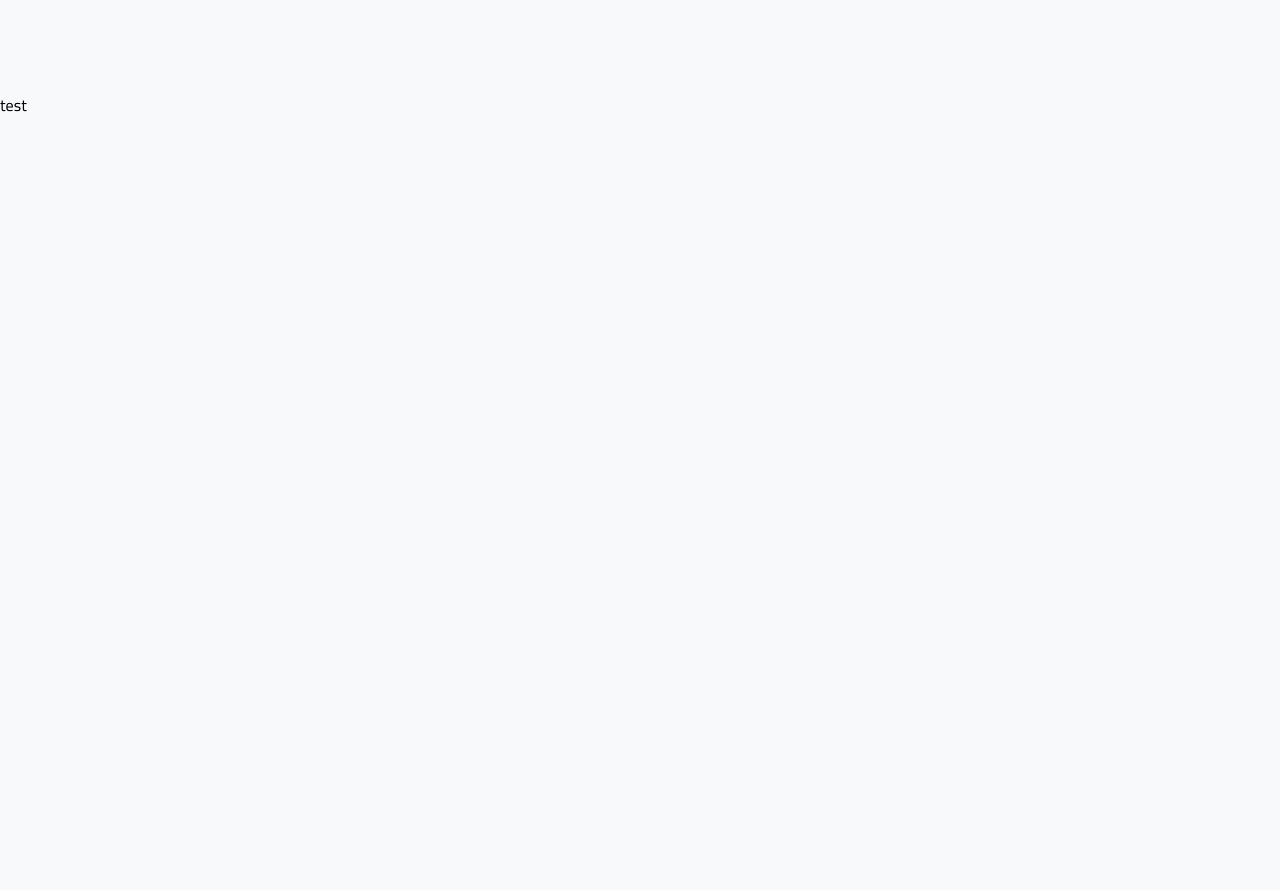
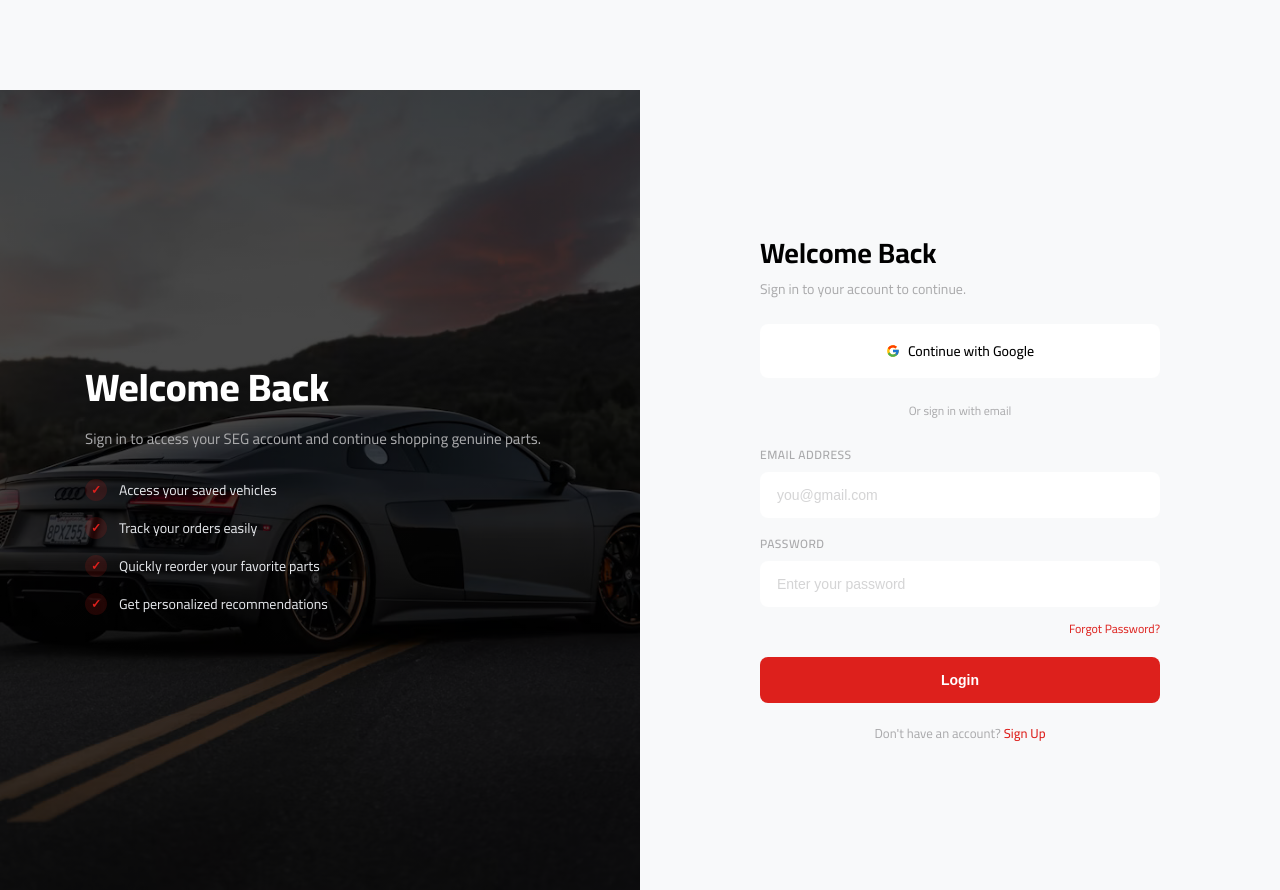
Before and after one commit to niazy00rot/SEG, a Next.js app in the folder frontend/: page /en/login in a window 1280 px wide. Before the commit the page ends 800 px from the top, so only its background shows below. Built offline with nearby package versions, Linux system fonts and the light colour scheme; no server answers.

Commit message:
finish login

```diff
--- a/frontend/src/app/[locale]/(auth)/auth.scss
+++ b/frontend/src/app/[locale]/(auth)/auth.scss
@@ -370,6 +370,22 @@
           }
         }
 
+        .forgot-password {
+          display: flex;
+          justify-content: flex-end;
+          margin-top: -0.2rem;
+
+          a {
+            color: var(--main-color);
+            font-size: 12px;
+            text-decoration: none;
+
+            &:hover {
+              text-decoration: underline;
+            }
+          }
+        }
+
         button[type="submit"] {
           width: 100%;
           min-height: 46px;
--- a/frontend/src/app/[locale]/(auth)/login/page.tsx
+++ b/frontend/src/app/[locale]/(auth)/login/page.tsx
@@ -1,22 +1,187 @@
-'use client'
-import {useTranslations} from "next-intl";
+"use client";
+
+import { FormEvent, useState } from "react";
+import { useTranslations } from "next-intl";
 import { FcGoogle } from "react-icons/fc";
-
-import Link from 'next/link';
-import '../auth.scss';
+import Link from "next/link";
+import "../auth.scss";
 
 export default function LoginPage() {
   const t = useTranslations("auth.login");
+
+  const [formData, setFormData] = useState({
+    email: "",
+    password: "",
+  });
+
+  const [errors, setErrors] = useState({
+    email: "",
+    password: "",
+  });
+
+  const handleChange = (e: React.ChangeEvent<HTMLInputElement>) => {
+    const { name, value } = e.target;
+
+    setFormData((prev) => ({
+      ...prev,
+      [name]: value,
+    }));
+
+    setErrors((prev) => ({
+      ...prev,
+      [name]: "",
+    }));
+  };
+
+  async function handleSubmit(e: FormEvent<HTMLFormElement>) {
+    e.preventDefault();
+
+    const newErrors = {
+      email: "",
+      password: "",
+    };
+
+    let isValid = true;
+
+    const emailRegex = /^[^\s@]+@(gmail\.com|outlook\.com)$/i;
+
+    if (!formData.email.trim()) {
+      newErrors.email = t("email.errorRequired");
+      isValid = false;
+    } else if (!emailRegex.test(formData.email)) {
+      newErrors.email = t("email.errorInvalid");
+      isValid = false;
+    }
+
+    if (!formData.password) {
+      newErrors.password = t("password.errorRequired");
+      isValid = false;
+    }
+
+    setErrors(newErrors);
+
+    if (!isValid) return;
+
+    const data = {
+      email: formData.email,
+      password: formData.password,
+    };
+
+    try {
+      const response = await fetch(
+        `${process.env.NEXT_PUBLIC_API_URL}/login`,
+        {
+          method: "POST",
+          headers: {
+            "Content-Type": "application/json",
+          },
+          body: JSON.stringify(data),
+        }
+      );
+
+      const result = await response.json();
+
+      console.log(result);
+    } catch (error) {
+      console.error("Login error:", error);
+    }
+  }
+
   return (
-    <>
-      <section className="authentication">
-        <div className="background">
-test
+    <section className="signup">
+      <div className="left">
+        <div className="container">
+          <h1>{t("title")}</h1>
+
+          <p>{t("paragraph")}</p>
+
+          <ul>
+            <li>{t("ul.li1")}</li>
+            <li>{t("ul.li2")}</li>
+            <li>{t("ul.li3")}</li>
+            <li>{t("ul.li4")}</li>
+          </ul>
         </div>
+      </div>
+
+      <div className="right">
         <div className="container">
-          <div className="form"></div>
+          <h1>{t("heading")}</h1>
+
+          <p>{t("description")}</p>
+
+          <a
+            href={`${process.env.NEXT_PUBLIC_API_URL}/auth/google`}
+            className="google"
+          >
+            <FcGoogle />
+            {t("google")}
+          </a>
+
+          <div className="email">{t("orEmail")}</div>
+
+          <form onSubmit={handleSubmit} noValidate>
+            <div className="input-group">
+              <label htmlFor="email">
+                {t("email.label")}
+              </label>
+
+              <input
+                type="email"
+                id="email"
+                name="email"
+                placeholder={t("email.placeholder")}
+                value={formData.email}
+                onChange={handleChange}
+              />
+
+              {errors.email && (
+                <span className="error-msg">
+                  {errors.email}
+                </span>
+              )}
+            </div>
+
+            <div className="input-group">
+              <label htmlFor="password">
+                {t("password.label")}
+              </label>
+
+              <input
+                type="password"
+                id="password"
+                name="password"
+                placeholder={t("password.placeholder")}
+                value={formData.password}
+                onChange={handleChange}
+              />
+
+              {errors.password && (
+                <span className="error-msg">
+                  {errors.password}
+                </span>
+              )}
+            </div>
+
+            <div className="forgot-password">
+              <Link href="/forgot-password">
+                {t("forgotPassword")}
+              </Link>
+            </div>
+
+            <button type="submit">
+              {t("submit")}
+            </button>
+          </form>
+
+          <p>
+            {t("signupPrompt")}{" "}
+            <Link href="/signup">
+              {t("signup")}
+            </Link>
+          </p>
         </div>
-      </section>
-    </>
+      </div>
+    </section>
   );
 }
--- a/frontend/src/messages/ar/auth.json
+++ b/frontend/src/messages/ar/auth.json
@@ -1,15 +1,57 @@
 {
-  "login": {
-    "hello": "مرحباً بك مجدداً، سجل دخولك لمتابعة طلباتك",
-    "google": "المتابعة باستخدام Google",
-    "gmail": "أو الدخول باستخدام Gmail",
-    "email": "البريد الإلكتروني",
-    "password": "كلمة المرور",
+  "login": {},
+  "signup": {
+    "title": "انضم إلى أكثر من 80,000 سائق يثقون في SEG.",
+    "highlight": "سائق",
+    "heading": "أنشئ حسابك في SEG",
+    "description": "ابدأ في شراء قطع الغيار الأصلية خلال دقائق.",
+    "google": "التسجيل باستخدام Google",
+    "orEmail": "أو التسجيل باستخدام البريد الإلكتروني",
+    "name": {
+      "label": "الاسم",
+      "placeholder": "أحمد محمد",
+      "error": "الاسم مطلوب."
+    },
+    "email": {
+      "label": "البريد الإلكتروني",
+      "placeholder": "you@gmail.com",
+      "errorRequired": "البريد الإلكتروني مطلوب.",
+      "errorInvalid": "يرجى استخدام بريد إلكتروني صالح ينتهي بـ @gmail.com أو @outlook.com."
+    },
+    "phone": {
+      "label": "رقم الهاتف",
+      "placeholder": "+20 123 456 7890",
+      "errorRequired": "رقم الهاتف مطلوب.",
+      "errorInvalid": "يرجى إدخال رقم هاتف صالح."
+    },
+    "password": {
+      "label": "كلمة المرور",
+      "placeholder": "8 أحرف على الأقل",
+      "errorRequired": "كلمة المرور مطلوبة.",
+      "errorMinLength": "يجب أن تتكون كلمة المرور من 8 أحرف على الأقل."
+    },
+    "confirmPassword": {
+      "label": "تأكيد كلمة المرور",
+      "placeholder": "أعد إدخال كلمة المرور",
+      "errorRequired": "تأكيد كلمة المرور مطلوب.",
+      "errorMismatch": "كلمتا المرور غير متطابقتين!"
+    },
+    "terms": {
+      "text": "أوافق على",
+      "terms": "شروط الخدمة",
+      "and": "و",
+      "privacy": "سياسة الخصوصية",
+      "error": "يجب الموافقة على شروط الخدمة وسياسة الخصوصية."
+    },
+    "submit": "إنشاء الحساب",
+    "loginPrompt": "لديك حساب بالفعل؟",
     "login": "تسجيل الدخول",
-    "forgot": "نسيت كلمة المرور?",
-    "dontHave": "ليس لديك حساب؟",
-    "signup": "إنشاء حساب"
-  },
-  "signup": {
+    "paragraph": "أنشئ حسابك لحفظ سياراتك وتتبع طلباتك والاستفادة من أسعار الأعضاء الحصرية.",
+    "ul": {
+      "li1": "احفظ عدة سيارات واحصل على تنبيهات توافق القطع",
+      "li2": "خصومات حصرية للأعضاء على أفضل العلامات التجارية",
+      "li3": "سجل الطلبات وإعادة الطلب بنقرة واحدة",
+      "li4": "دعم عملاء ذو أولوية"
+    }
   }
 }
--- a/frontend/src/messages/en/auth.json
+++ b/frontend/src/messages/en/auth.json
@@ -1,8 +1,79 @@
 {
-  "login": {
+    "login": {
+    "title": "Welcome Back",
+    "paragraph": "Sign in to access your SEG account and continue shopping genuine parts.",
+    "heading": "Welcome Back",
+    "description": "Sign in to your account to continue.",
+    "google": "Continue with Google",
+    "orEmail": "Or sign in with email",
+    "email": {
+      "label": "Email Address",
+      "placeholder": "you@gmail.com",
+      "errorRequired": "Email address is required.",
+      "errorInvalid": "Please use a valid email ending with @gmail.com or @outlook.com."
+    },
+    "password": {
+      "label": "Password",
+      "placeholder": "Enter your password",
+      "errorRequired": "Password is required."
+    },
+    "forgotPassword": "Forgot Password?",
+    "submit": "Login",
+    "signupPrompt": "Don't have an account?",
+    "signup": "Sign Up",
+    "ul": {
+      "li1": "Access your saved vehicles",
+      "li2": "Track your orders easily",
+      "li3": "Quickly reorder your favorite parts",
+      "li4": "Get personalized recommendations"
+    }
   },
   "signup": {
-    "title": " Join 80,000+ <highlight>Drivers</highlight> Who Trust SEG.",
+    "title": "Join 80,000+ Drivers Who Trust SEG.",
+    "highlight": "Drivers",
+    "heading": "Create Your SEG Account",
+    "description": "Start shopping genuine parts in minutes.",
+    "google": "Sign up with Google",
+    "orEmail": "Or sign up with email",
+    "name": {
+      "label": "Name",
+      "placeholder": "John Doe",
+      "error": "Name is required."
+    },
+    "email": {
+      "label": "Email Address",
+      "placeholder": "you@gmail.com",
+      "errorRequired": "Email address is required.",
+      "errorInvalid": "Please use a valid email ending with @gmail.com or @outlook.com."
+    },
+    "phone": {
+      "label": "Phone Number",
+      "placeholder": "+20 123 456 7890",
+      "errorRequired": "Phone number is required.",
+      "errorInvalid": "Please enter a valid phone number."
+    },
+    "password": {
+      "label": "Password",
+      "placeholder": "Min. 8 characters",
+      "errorRequired": "Password is required.",
+      "errorMinLength": "Password must be at least 8 characters."
+    },
+    "confirmPassword": {
+      "label": "Confirm Password",
+      "placeholder": "Re-enter your password",
+      "errorRequired": "Confirm password is required.",
+      "errorMismatch": "Passwords do not match!"
+    },
+    "terms": {
+      "text": "I agree to the",
+      "terms": "Terms of Service",
+      "and": "and",
+      "privacy": "Privacy Policy",
+      "error": "You must agree to the terms and privacy policy."
+    },
+    "submit": "Sign Up",
+    "loginPrompt": "Already have an account?",
+    "login": "Login",
     "paragraph": "Create your account to save your vehicles, track orders, and unlock member-only pricing.",
     "ul": {
       "li1": "Save multiple vehicles & get fitment alerts",
@@ -10,6 +81,5 @@
       "li3": "Order history & one-click reorders",
       "li4": "Priority customer support"
     }
-
   }
 }
```
Also changed, not shown: frontend/src/app/[locale]/(auth)/signup/page.tsx (+138 -45 lines), 1 other file (tests, documents, lock files or other folders).
